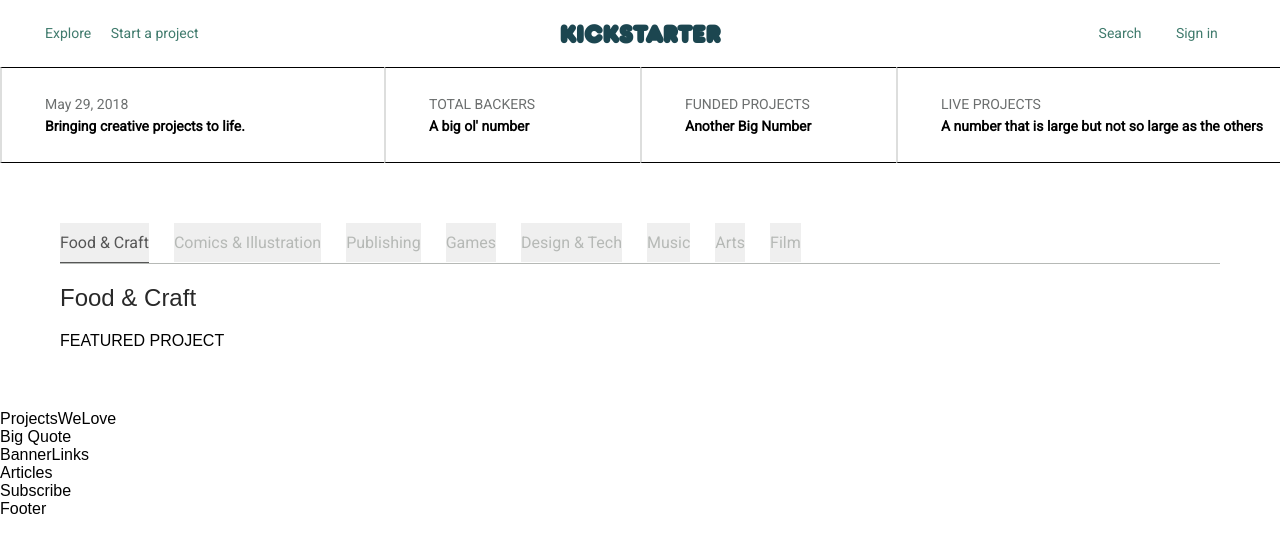
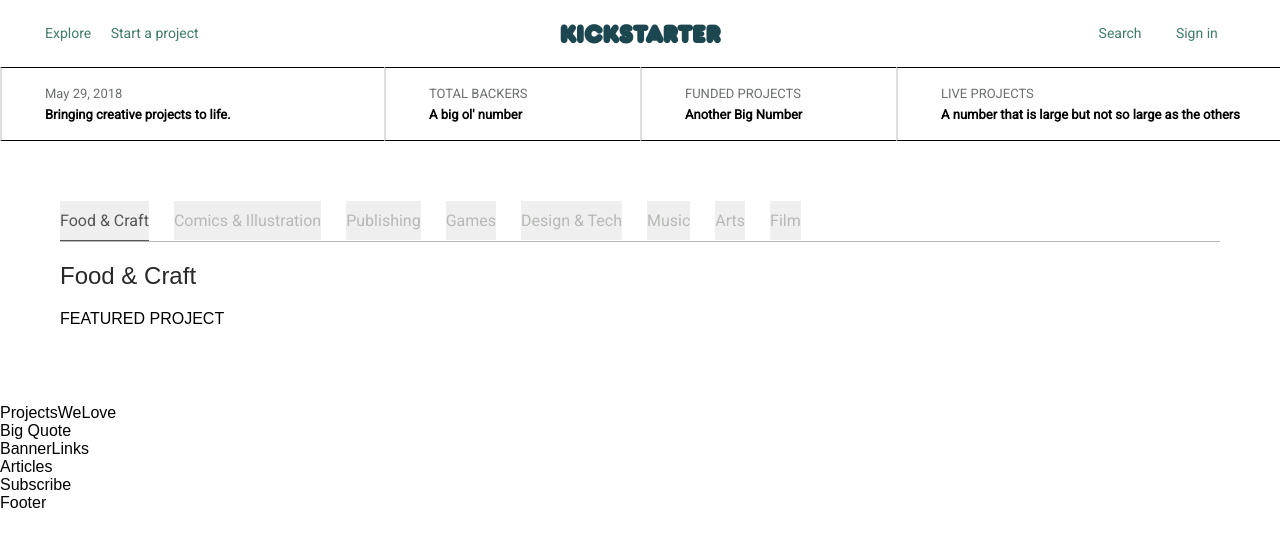
Before and after one commit to clawdaddy/clonestarter, a React (Create React App) app: page /#/ in a window 1280 px wide. Shown: the top 552 px of the page. Built offline with nearby package versions, Linux system fonts and the light colour scheme.

Commit message:
finally fixed scrolling problem on categories

```diff
--- a/src/Components/Splash/Splash.css
+++ b/src/Components/Splash/Splash.css
@@ -43,14 +43,14 @@
     border-top:1px solid black;
     border-bottom: 1px solid black;
     padding-left:40px;
-    padding-top: 25px;
-    padding-bottom: 25px;
+    padding-top: 15px;
+    padding-bottom: 15px;
     padding-right:10px;
 
 }
 .stats-content > p {
     font-family: 'Roboto', sans-serif;
-    font-size: 14px;
+    font-size: 13px;
     margin: 3px;
 }
 .stats-content > p:first-child{
@@ -81,18 +81,29 @@
     color:rgb(182, 185, 182);
     padding:10px 0px 10px 0px;
     margin-right:25px;
+
 }
 .category-button:hover{
     color:rgb(150, 151, 150)
 }
+.category-button:focus{
+    outline: none;
+}
 .main-categories{
     border-bottom:1px solid rgb(182, 185, 182);
-
+    overflow-x:auto;
 }
 .projects-preview{
     margin:60px;
+    overflow-x:auto;
+    white-space: nowrap;
 }
 h2{
     font-weight:500;
     color:#282828;
 }
+/* @media(max-width:900px){
+    .main-categories{
+        overflow-x:scroll;
+    }
+} */
```
